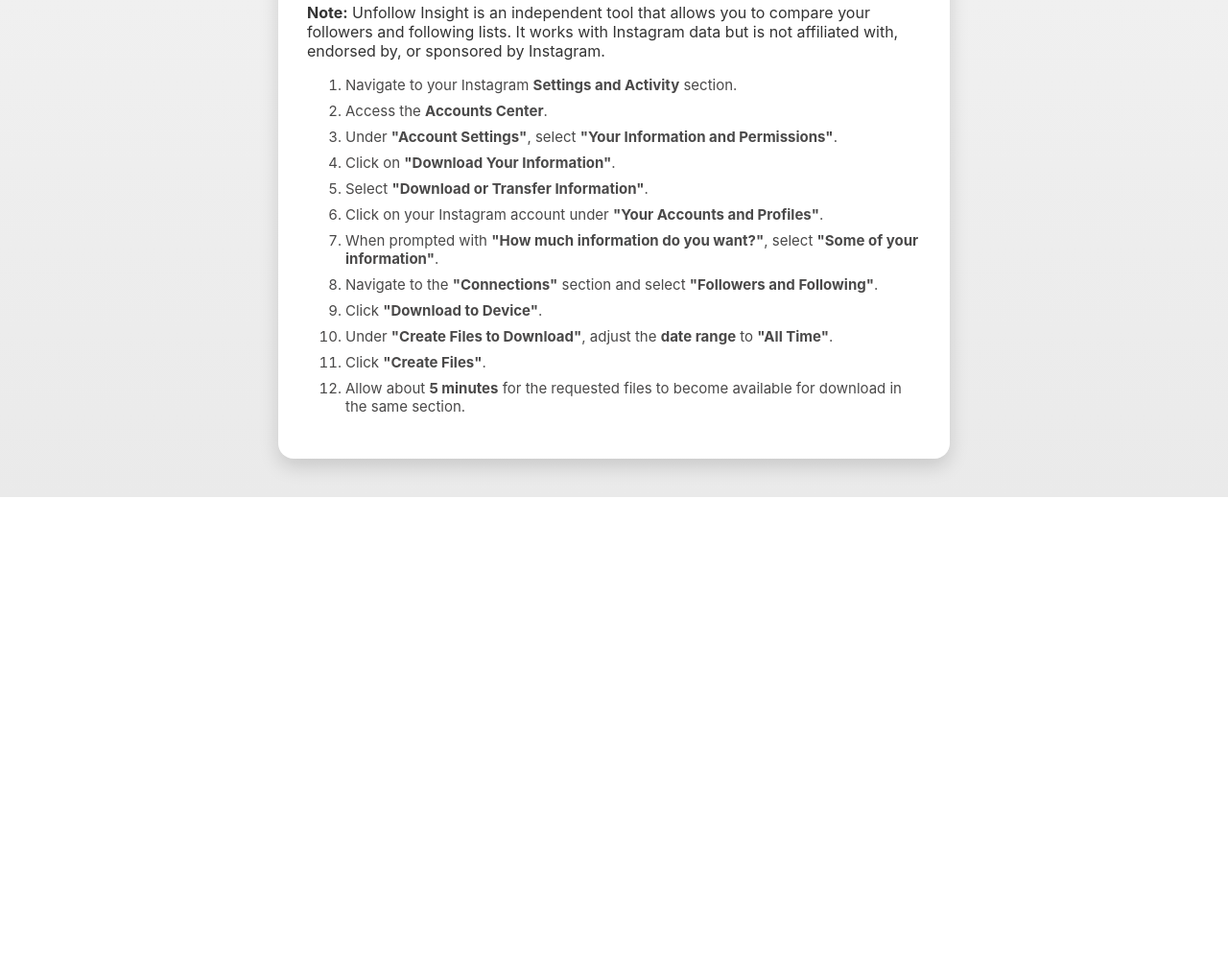
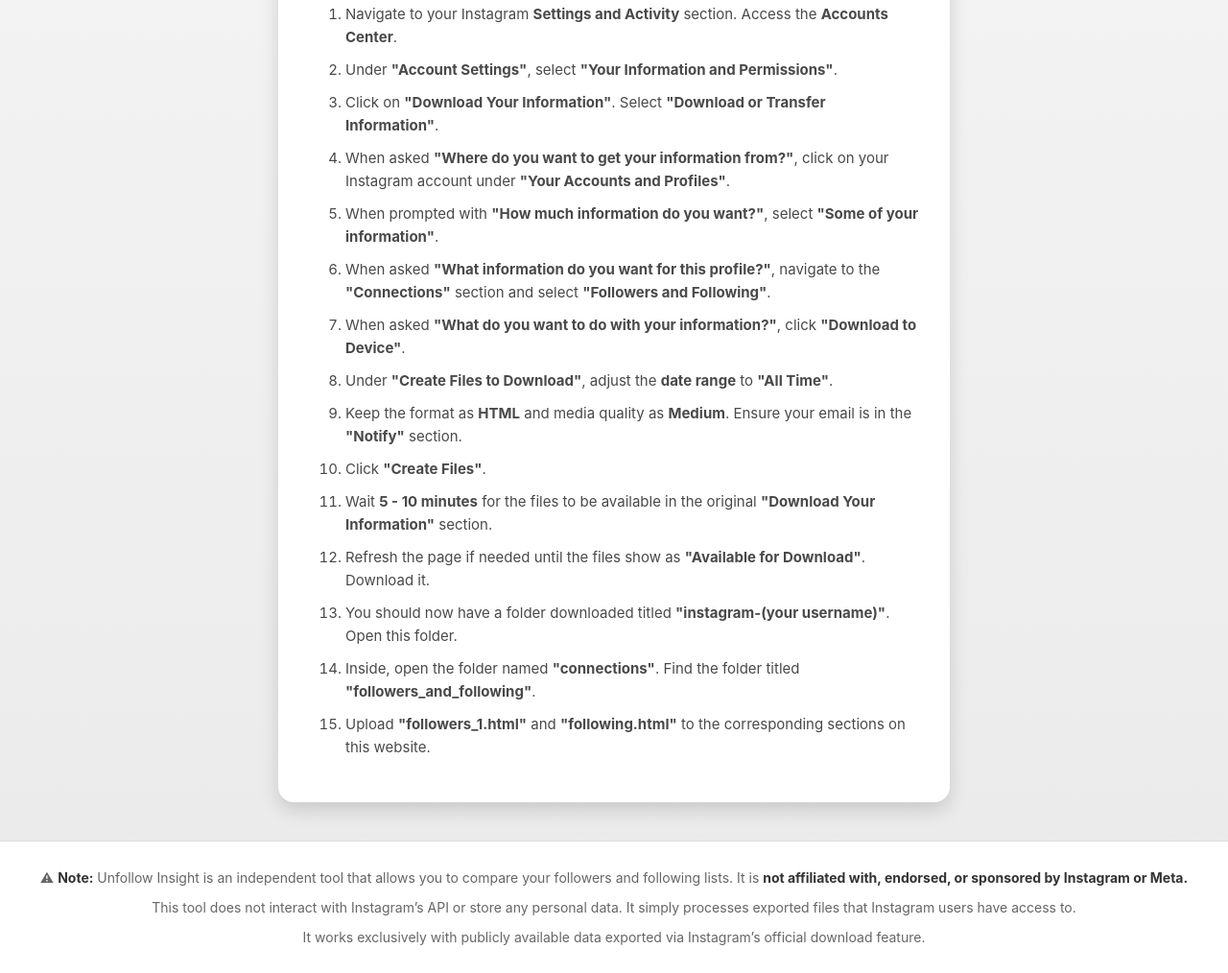
Before and after one commit to BenBucaj/instagram-unfollow-insight, a plain HTML site: page index.html in a window 1280 px wide. Shown: the part 869-1883 px from the top of the page at 96% size. Before the commit the page ends 1387 px from the top, so only its background shows below. Drawn offline with Linux system fonts and the light colour scheme.

Commit message:
Updated instructions and styling

```diff
--- a/index.html
+++ b/index.html
@@ -6,7 +6,6 @@
     <title>Unfollow Insight</title>
     <link rel="stylesheet" href="styles.css">
 
-    <!-- Google Fonts -->
     <link href="https://fonts.googleapis.com/css2?family=Dancing+Script:wght@700&family=Raleway:wght@500&display=swap" rel="stylesheet">
 
     <!-- Google Analytics (gtag.js) -->
@@ -49,22 +48,31 @@
 
     <section class="instructions">
         <h2>How to Retrieve Your Instagram Data</h2>
-        <p><strong>Note:</strong> Unfollow Insight is an independent tool that allows you to compare your followers and following lists. It works with Instagram data but is not affiliated with, endorsed by, or sponsored by Instagram.</p>
         <ol>
-            <li>Navigate to your Instagram <b>Settings and Activity</b> section.</li>
-            <li>Access the <b>Accounts Center</b>.</li>
-            <li>Under <b>"Account Settings"</b>, select <b>"Your Information and Permissions"</b>.</li>
-            <li>Click on <b>"Download Your Information"</b>.</li>
-            <li>Select <b>"Download or Transfer Information"</b>.</li>
-            <li>Click on your Instagram account under <b>"Your Accounts and Profiles"</b>.</li>
-            <li>When prompted with <b>"How much information do you want?"</b>, select <b>"Some of your information"</b>.</li>
-            <li>Navigate to the <b>"Connections"</b> section and select <b>"Followers and Following"</b>.</li>
-            <li>Click <b>"Download to Device"</b>.</li>
-            <li>Under <b>"Create Files to Download"</b>, adjust the <b>date range</b> to <b>"All Time"</b>.</li>
-            <li>Click <b>"Create Files"</b>.</li>
-            <li>Allow about <b>5 minutes</b> for the requested files to become available for download in the same section.</li>
+            <li>Navigate to your Instagram <strong>Settings and Activity</strong> section. Access the <strong>Accounts Center</strong>.</li>
+            <li>Under <strong>"Account Settings"</strong>, select <strong>"Your Information and Permissions"</strong>.</li>
+            <li>Click on <strong>"Download Your Information"</strong>. Select <strong>"Download or Transfer Information"</strong>.</li>
+            <li>When asked <strong>"Where do you want to get your information from?"</strong>, click on your Instagram account under <strong>"Your Accounts and Profiles"</strong>.</li>
+            <li>When prompted with <strong>"How much information do you want?"</strong>, select <strong>"Some of your information"</strong>.</li>
+            <li>When asked <strong>"What information do you want for this profile?"</strong>, navigate to the <strong>"Connections"</strong> section and select <strong>"Followers and Following"</strong>.</li>
+            <li>When asked <strong>"What do you want to do with your information?"</strong>, click <strong>"Download to Device"</strong>.</li>
+            <li>Under <strong>"Create Files to Download"</strong>, adjust the <strong>date range</strong> to <strong>"All Time"</strong>.</li>
+            <li>Keep the format as <strong>HTML</strong> and media quality as <strong>Medium</strong>. Ensure your email is in the <strong>"Notify"</strong> section.</li>
+            <li>Click <strong>"Create Files"</strong>.</li>
+            <li>Wait <strong>5 - 10 minutes</strong> for the files to be available in the original <strong>"Download Your Information"</strong> section.</li>
+            <li>Refresh the page if needed until the files show as <strong>"Available for Download"</strong>. Download it.</li>
+            <li>You should now have a folder downloaded titled <strong>"instagram-(your username)"</strong>. Open this folder.</li>
+            <li>Inside, open the folder named <strong>"connections"</strong>. Find the folder titled <strong>"followers_and_following"</strong>.</li>
+            <li>Upload <strong>"followers_1.html"</strong> and <strong>"following.html"</strong> to the corresponding sections on this website.</li>
         </ol>
     </section>
+
+<footer class="disclaimer">
+    <p>⚠ <strong>Note:</strong> Unfollow Insight is an independent tool that allows you to compare your followers and following lists. It is <strong>not affiliated with, endorsed, or sponsored by Instagram or Meta.</strong></p>
+    <p>This tool does not interact with Instagram’s API or store any personal data. It simply processes exported files that Instagram users have access to.</p>
+    <p>It works exclusively with publicly available data exported via Instagram’s official download feature.</p>
+</footer>
+
 
     <script src="script.js"></script>
 </body>
--- a/script.js
+++ b/script.js
@@ -108,9 +108,9 @@ function displayResults(notFollowingBack) {
 
             link.href = `https://www.instagram.com/${username}/`; // Set the Instagram profile URL
             link.target = "_blank"; // Open in a new tab
-            link.textContent = username; // Set the text to the username
-            link.style.textDecoration = "none"; // Optional: remove underline
-            link.style.color = "#007bff"; // Optional: make it look clickable (Instagram blue)
+            link.textContent = username; // set the text to the username
+            link.style.textDecoration = "none"; // removes underline
+            link.style.color = "#007bff"; //  makes it look clickable (Instagram blue)
 
             li.appendChild(link); // Add the link inside the list item
             list.appendChild(li); // Add the list item to the list
--- a/styles.css
+++ b/styles.css
@@ -174,9 +174,11 @@ button:hover {
     font-size: 15px;
 }
 
-.instructions li {
-    margin-bottom: 8px; /* Add slight spacing between steps */
+.instructions ol li {
+    margin-bottom: 10px; /* Adjust spacing between steps */
+    line-height: 1.6; /* Improves readability */
 }
+
 
 input[type="file"]:hover {
     border-color: #c13584; /* Instagram Pink */
@@ -188,3 +190,18 @@ input[type="file"]:hover {
     color: #666;
     margin-top: 5px;
 }
+
+/* Disclaimer Section */
+.disclaimer {
+    text-align: center;
+    background: #fff; /* White background */
+    color: #666; /* Subtle text color */
+    font-size: 14px;
+    padding: 15px;
+    margin-top: 40px;
+    border-top: 1px solid #ddd; /* Light border to separate from content */
+}
+
+.disclaimer strong {
+    color: #333; /* Slightly darker text for emphasis */
+}
```
